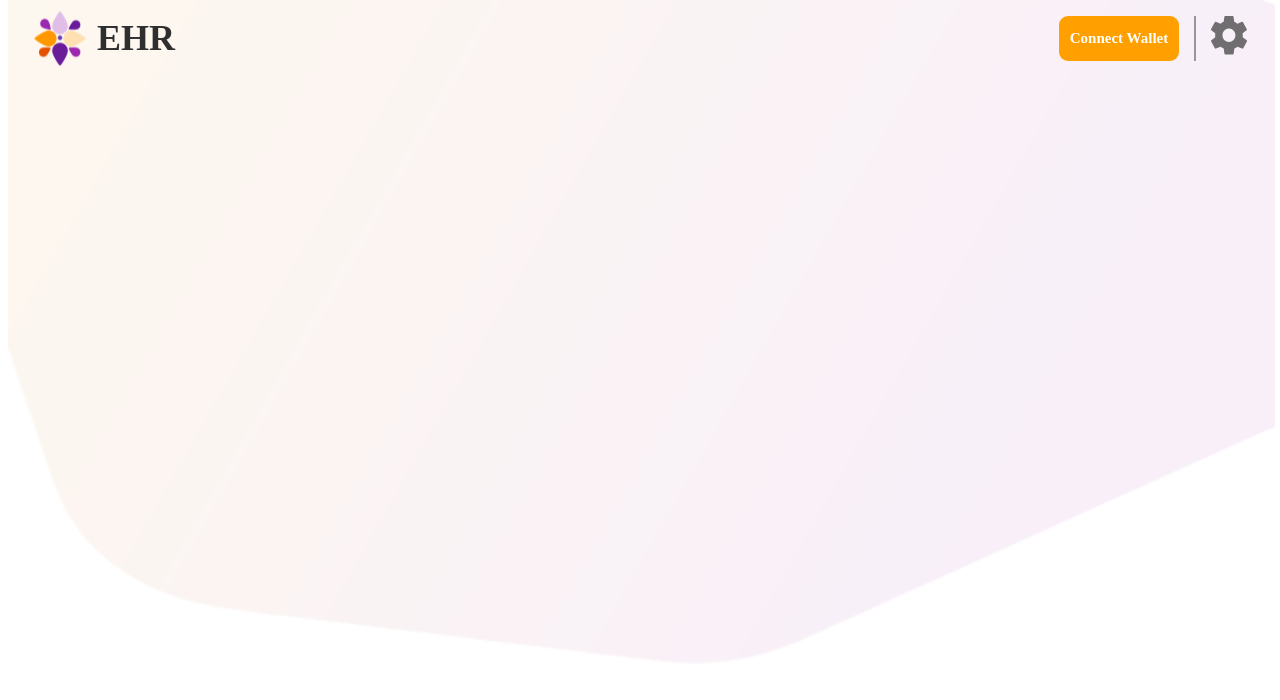
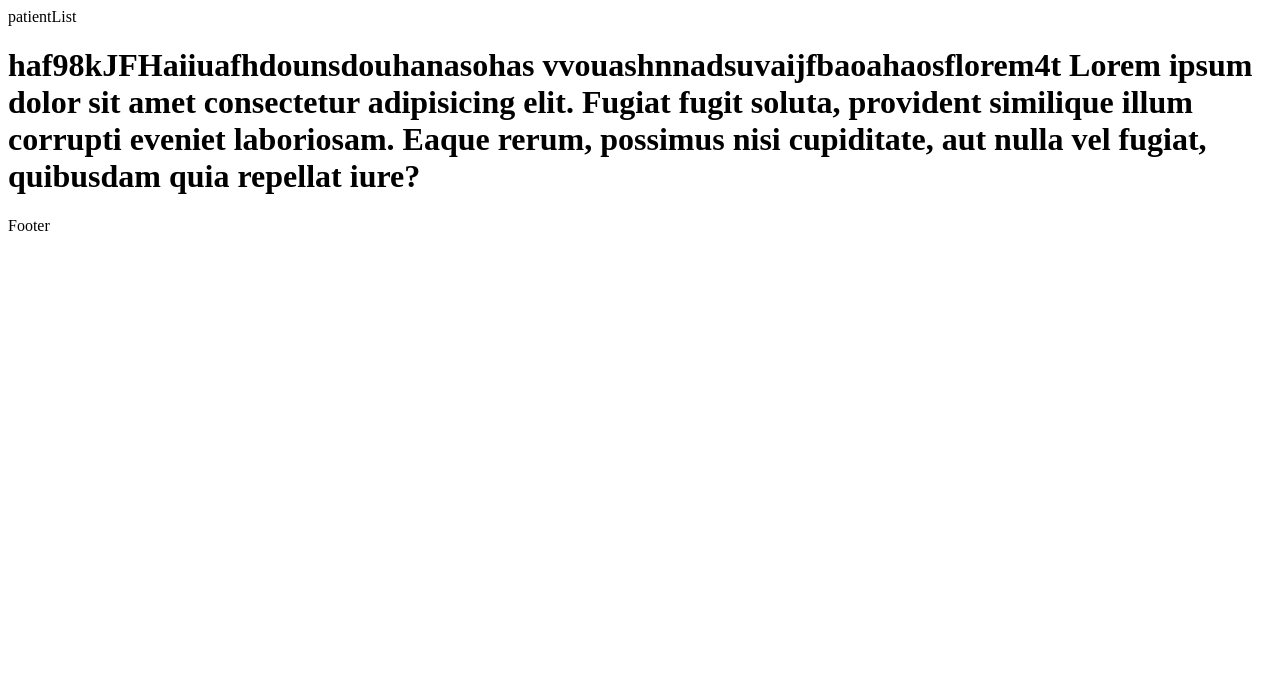
Before and after one commit to ar-ag/CodeUtsav6.0, a Next.js app in the folder codeutsav/: page /patientList in a window 1280 px wide. Shown: the top 700 px of the page. Built offline with nearby package versions, Linux system fonts and the light colour scheme.

Commit message:
home page structure

```diff
--- a/codeutsav/pages/_app.js
+++ b/codeutsav/pages/_app.js
@@ -7,13 +7,9 @@ import doc from '../assets/doc.svg'
 export default function App({ Component, pageProps }) {
   return(
     <>
-      <Navbar/>
-      <div className='content'>
-        <div>
 
-        </div>
-        <doc/>
-      </div>
+      <Component {...pageProps} />
+
       <Footer />
     </>
   )
--- a/codeutsav/pages/patientList.js
+++ b/codeutsav/pages/patientList.js
@@ -2,7 +2,10 @@ import React from 'react'
 
 function patientList() {
   return (
-    <div>patientList</div>
+    <div>patientList
+    <h1>haf98kJFHaiiuafhdounsdouhanasohas
+    vvouashnnadsuvaijfbaoahaosflorem4t
+    Lorem ipsum dolor sit amet consectetur adipisicing elit. Fugiat fugit soluta, provident similique illum corrupti eveniet laboriosam. Eaque rerum, possimus nisi cupiditate, aut nulla vel fugiat, quibusdam quia repellat iure?</h1></div>
   )
 }
 
```
Also changed, not shown: codeutsav/pages/home.js (added, +12 -0 lines).
